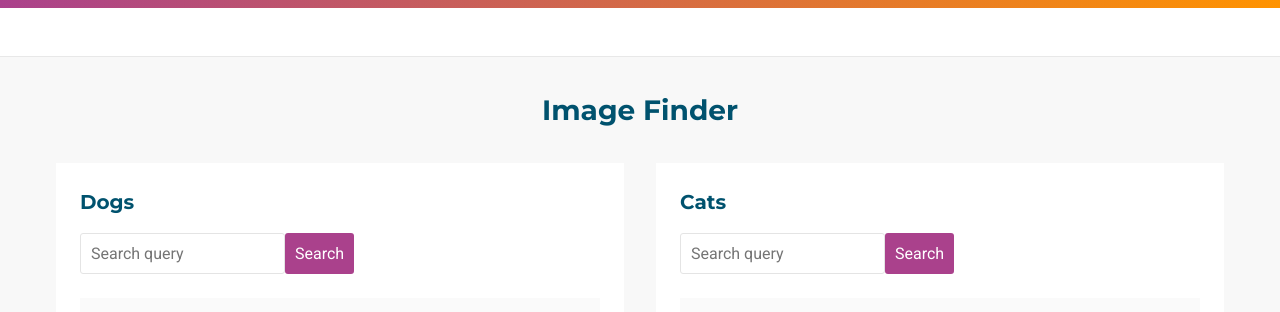
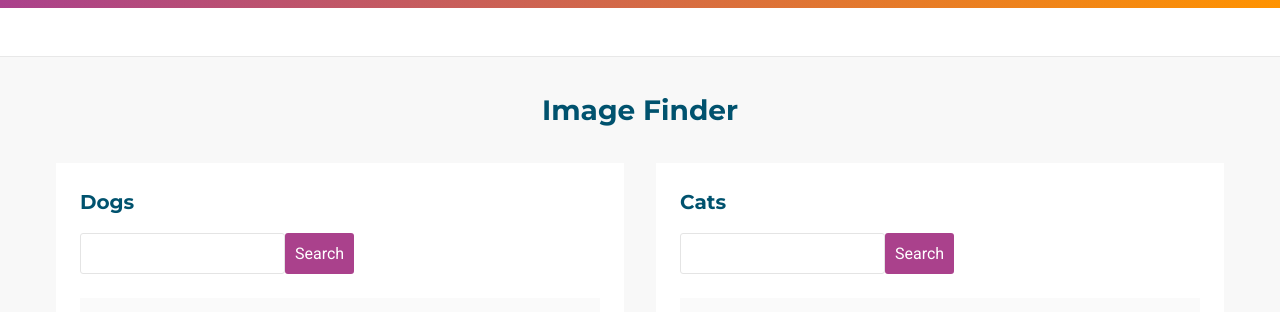
Before and after one commit to Jasonkoolman/react-image-finder, a React (Create React App) app: page / in a window 1280 px wide. Shown: the top 312 px of the page. Built offline with nearby package versions, Linux system fonts and the light colour scheme.

Commit message:
feat: Add generic Input component

```diff
--- /dev/null
+++ b/src/components/shared/Input.js
@@ -0,0 +1,14 @@
+import React from 'react';
+
+const Input = ({ type, required, disabled, onChange }) => {
+  return (
+    <input
+        className="input"
+        type={type || "text"}
+        required={required}
+        disabled={disabled}
+        onChange={onChange}/>
+  );
+};
+
+export default Input;
--- a/src/components/shared/SearchForm.js
+++ b/src/components/shared/SearchForm.js
@@ -1,4 +1,5 @@
 import React, { Component } from 'react';
+import Input from './Input';
 import Button from './Button';
 
 class SearchForm extends Component {
@@ -7,18 +8,20 @@ class SearchForm extends Component {
   };
 
   render() {
+    const { disabled, onSubmit } = this.props;
+
     const setQuery = (e) => {
       this.setState({ query: e.target.value });
     };
 
     const submit = (e) => {
       e.preventDefault();
-      this.props.onSubmit(this.state.query);
+      onSubmit(this.state.query);
     };
 
     return (
       <form className="search-form" onSubmit={submit}>
-        <input className="input" type="search" placeholder="Search query" onChange={setQuery} />
+        <Input className="input" type="search" placeholder="Search query" disabled={disabled} onChange={setQuery} />
         <Button className="btn" type="submit">Search</Button>
       </form>
     );
```
